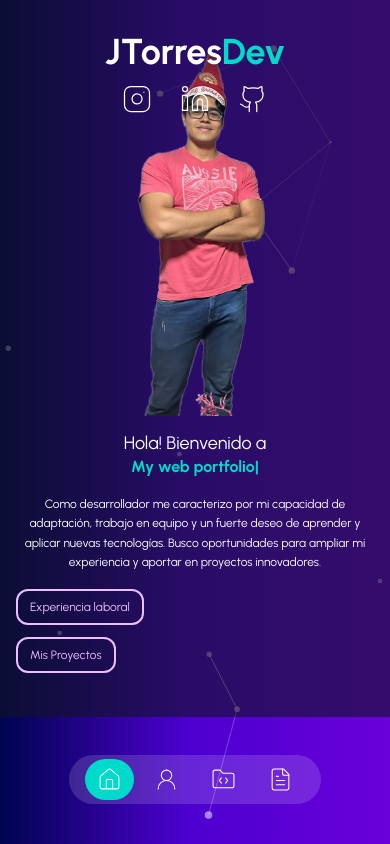
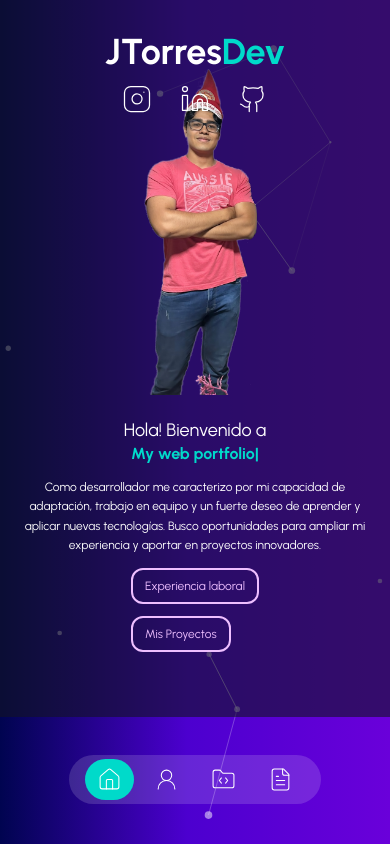
Before and after one commit to SantaPrograma/MyPortfolioWeb, a Next.js app: page / in a window 390 px wide. Built offline with nearby package versions, Linux system fonts and the light colour scheme.

Commit message:
Correccion en responsive

```diff
--- a/components/introduction.tsx
+++ b/components/introduction.tsx
@@ -6,24 +6,43 @@ import { TypeAnimation } from "react-type-animation";
 const Introduction = () => {
   return (
     <div className="z-20 w-full bg-darkBg/60">
-      <div className="z-20 flex flex-col md:flex-row items-center justify-center min-h-[85vh] p-4 sm:p-6">
+      {/* Contenedor general */}
+      <div
+        className="
+          z-20 flex flex-col md:flex-row
+          items-center justify-center
+          min-h-[85vh] p-4 sm:p-6
+          gap-6 md:gap-12
+          max-w-[1200px] mx-auto
+        "
+      >
 
         {/* Imagen */}
-        <div className="flex justify-center md:justify-end w-full md:w-auto mb-4 md:mb-0 md:mr-20">
+        <div
+          className="
+            flex flex-col items-center justify-center
+            w-full md:w-1/2
+          "
+        >
           <Image
             src="/profile-avatar.png"
             priority
             width={285}
             height={285}
-            className="w-36 sm:w-48 md:w-[285px] h-auto md:ml-10"
+            className="w-32 sm:w-44 md:w-[260px] lg:w-[285px] h-auto"
             alt="Profile pic"
           />
         </div>
 
         {/* Texto */}
-        <div className="flex flex-col justify-center max-w-md text-center md:text-left">
-
-          <h1 className="mb-4 text-lg sm:text-2xl md:text-4xl leading-tight md:mb-8">
+        <div
+          className="
+            flex flex-col items-center md:items-start justify-center
+            w-full md:w-1/2
+            max-w-md text-center md:text-left
+          "
+        >
+          <h1 className="mb-3 text-lg sm:text-2xl md:text-4xl leading-tight md:mb-6">
             Hola! Bienvenido a <br/>
             <TypeAnimation
               sequence={[
@@ -43,13 +62,13 @@ const Introduction = () => {
             />
           </h1>
 
-          <p className="mb-4 text-xs sm:text-sm md:text-lg leading-relaxed px-2 sm:px-0">
+          <p className="mb-3 text-xs sm:text-sm md:text-lg leading-relaxed px-2 sm:px-0">
             Como desarrollador me caracterizo por mi capacidad de adaptación,
             trabajo en equipo y un fuerte deseo de aprender y aplicar nuevas tecnologías.
             Busco oportunidades para ampliar mi experiencia y aportar en proyectos innovadores.
           </p>
 
-          <div className="flex flex-col sm:flex-row justify-center md:justify-start gap-3 md:gap-8">
+          <div className="flex flex-col sm:flex-row justify-center md:justify-start gap-3 md:gap-6">
             <a
               href="/about-me"
               className="px-3 py-2 border-2 border-primary text-primary rounded-xl w-fit text-xs sm:text-sm md:text-md hover:shadow-xl hover:shadow-primary/50 transition-all"
@@ -63,7 +82,6 @@ const Introduction = () => {
               Mis Proyectos
             </a>
           </div>
-
         </div>
 
       </div>
```
